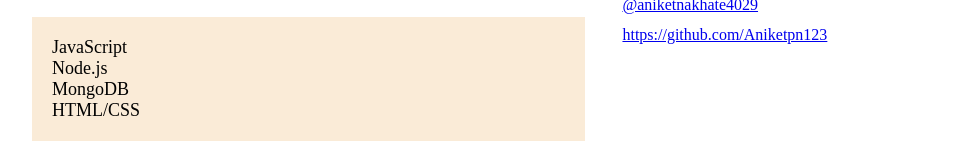
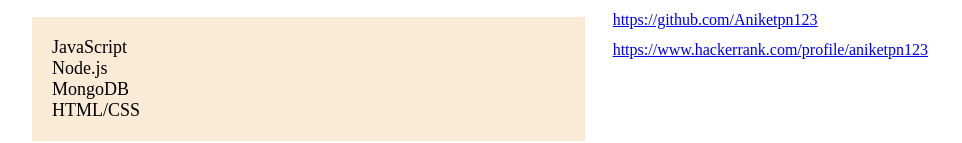
Before and after one commit to Aniketpn123/Aniket-portpholio, a plain HTML site: page index.html in a window 1280 px wide. Shown: the part 972-1115 px from the top of the page, without its empty margins (160-1122 px from the left). Drawn offline with Linux system fonts and the light colour scheme.

Commit message:
Update index.html

```diff
--- a/index.html
+++ b/index.html
@@ -100,6 +100,7 @@
 
                 <a href="UCEb8N11VKgk93KqEk8DO1bQ">@aniketnakhate4029</a>
                 <a href="https://github.com/Aniketpn123">https://github.com/Aniketpn123</a>
+                <a href="https://www.hackerrank.com/profile/aniketpn123">https://www.hackerrank.com/profile/aniketpn123</a>
 
 
           </div>
```
